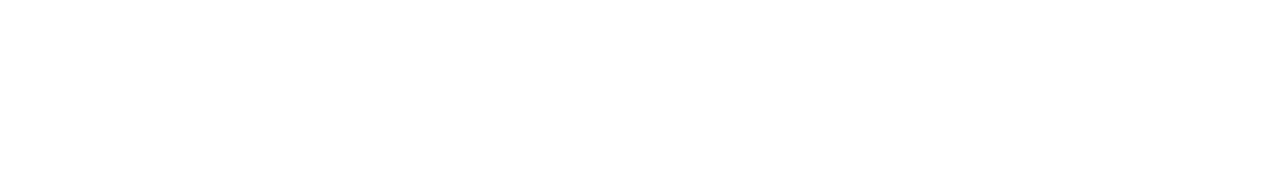
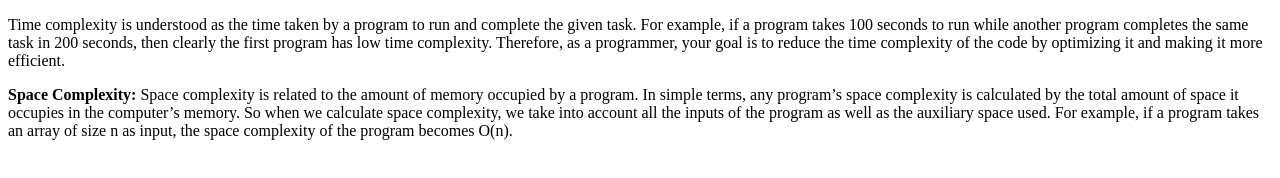
Before and after one commit to acciojob/time-and-space-complexity-Man-af, a website: page main.html in a window 1280 px wide. Drawn offline with Linux system fonts and the light colour scheme.

Commit message:
created a submission

```diff
--- a/main.html
+++ b/main.html
@@ -8,8 +8,9 @@
 
 <body>
 	<!-- the entire body must be written by student -->
-    <script type="text/javascript" src="./script.js">
-</script>
+<p>Time complexity is understood as the time taken by a program to run and complete the given task. For example, if a program takes 100 seconds to run while another program completes the same task in 200 seconds, then clearly the first program has low time complexity. Therefore, as a programmer, your goal is to reduce the time complexity of the code by optimizing it and making it more efficient.</p>
+
+<p><b>Space Complexity:</b> Space complexity is related to the amount of memory occupied by a program. In simple terms, any program’s space complexity is calculated by the total amount of space it occupies in the computer’s memory. So when we calculate space complexity, we take into account all the inputs of the program as well as the auxiliary space used. For example, if a program takes an array of size n as input, the space complexity of the program becomes O(n).</p>
 
 </body>
 
```
